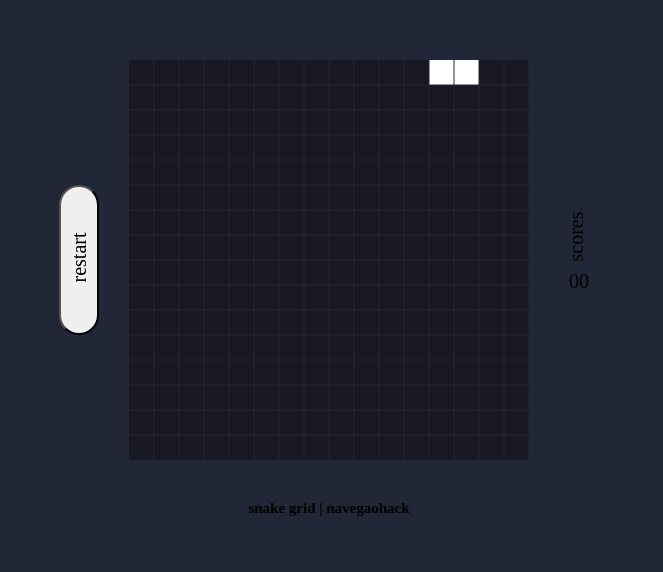
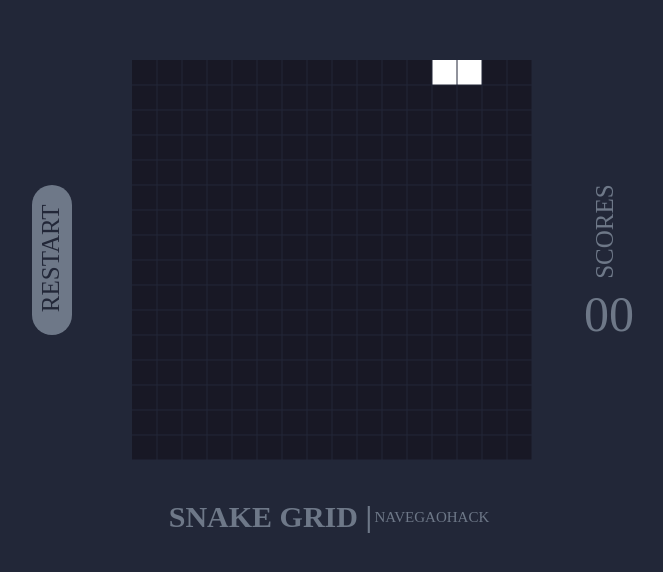
Before and after one commit to NavegaoHack/snake-grid-js, a plain HTML site: page pages/game.html in a window 1280 px wide. Shown: the part 140-712 px from the top of the page, without its empty margins (311-974 px from the left). Drawn offline with nearby package versions, Linux system fonts and the light colour scheme; a web font is replaced by a local one.

Commit message:
Add new containers to rotate text and add styles to the game.html as font family, colors, rotation, margin, justifying

```diff
--- a/pages/game.html
+++ b/pages/game.html
@@ -15,13 +15,15 @@
             </button>
             <canvas class="game__canvas"></canvas>
             <div class="game__scores">
-                <p class="game__scores__paragraph">scores</p>
+                <p class="game__scores__paragraph">
+                    <span class="game__scores__paragraph--vertical">scores</span>
+                </p>
                 <p class="game__scores__counter">00</p>
             </div>
         </section>
         <div class="game-logo">
-            <h2 class="game-logo__title">snake grid |
-                <span class="game-logo__title--small">navegaohack</span></h2>
+            <h2 class="game-logo__title">snake grid | </h2>
+            <span class="game-logo__title--small">navegaohack</span>
         </div>
     </div>
     <script src="../script/canvas.js"></script>
--- a/style/style.css
+++ b/style/style.css
@@ -1,3 +1,9 @@
+/*self hosting fonts (just 1 bruh)*/
+@font-face {
+    font-family: 'Tiny5';
+    src: url('../fonts/Tiny5/Tiny5-Regular.ttf') format('truetype');
+}
+
 /* Global */
 html {
     font-size: 62.5%;
@@ -6,10 +12,15 @@ html {
 *,*::before,*::after {
     box-sizing: inherit;
 }
-p,h1,h2,h3,h4{
+p,h1,h2,h3,h4,span{
     margin: 0;
     padding: 0;
+    font-family: 'Tiny5';
+    text-transform: uppercase;
+
+    color: #6e7888;
 }
+
 
 /* Game Section */
 
@@ -29,11 +40,17 @@ p,h1,h2,h3,h4{
     width: 4rem;
     height: 15rem;
     border-radius: 2rem;
-    font-size: 2rem;
+    font-size: 2.5rem;
     padding-bottom: 0.5rem;
+    display: grid;
+    place-content: center;
+    border: none;
+    background-color: #6e7888;
+    margin: 0 3rem;
 }
 .game__start-btn-txt {
-    transform: rotate(270deg) translateX(-50%);
+    transform: rotate(270deg);
+    color: #222738;
 }
 .game__canvas {
     width: 40rem;
@@ -41,25 +58,38 @@ p,h1,h2,h3,h4{
     margin: 0 3rem;
 }
 .game__scores {
-    width: 4rem;
-    height: 8rem;
     display: flex;
+    align-items: center;
     flex-direction: column;
-    justify-content: space-around;
+    transform: translateY(16%);
 }
 .game__scores__paragraph {
-    transform: rotate(270deg);
-    font-size: 2rem;
-    padding-bottom: 0.6rem;
+    font-size: 2.5rem;
+    margin-bottom: 4rem;
+}
+.game__scores__paragraph--vertical {
+    display: inline-block;
+    transform: rotate(270deg) translateY(-15%);
 }
 .game__scores__counter {
     text-align: center;
-    font-size: 2rem;
+    vertical-align: bottom;
+    font-size: 5rem;
 }
 .game-logo {
     margin-top: 4rem;
     height: 3rem;
+    text-align: center;
 }
 .game-logo__title {
+    display: inline-block;
     text-align: center;
+    font-size: 3rem;
+    vertical-align: middle;
+
 }
+.game-logo__title--small {
+    font-size: 1.5rem;
+    line-height: 3rem;
+    vertical-align: middle;
+}
```
